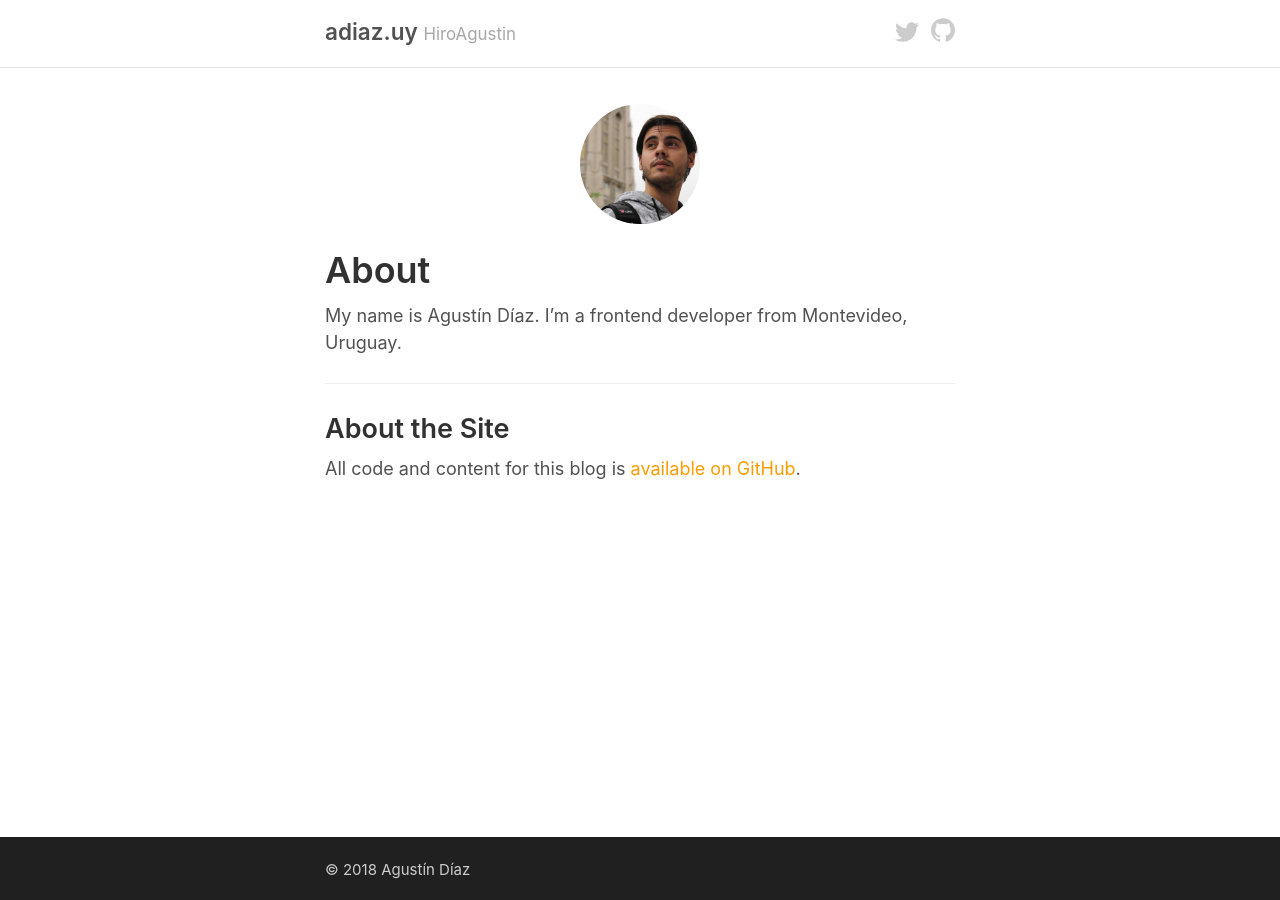
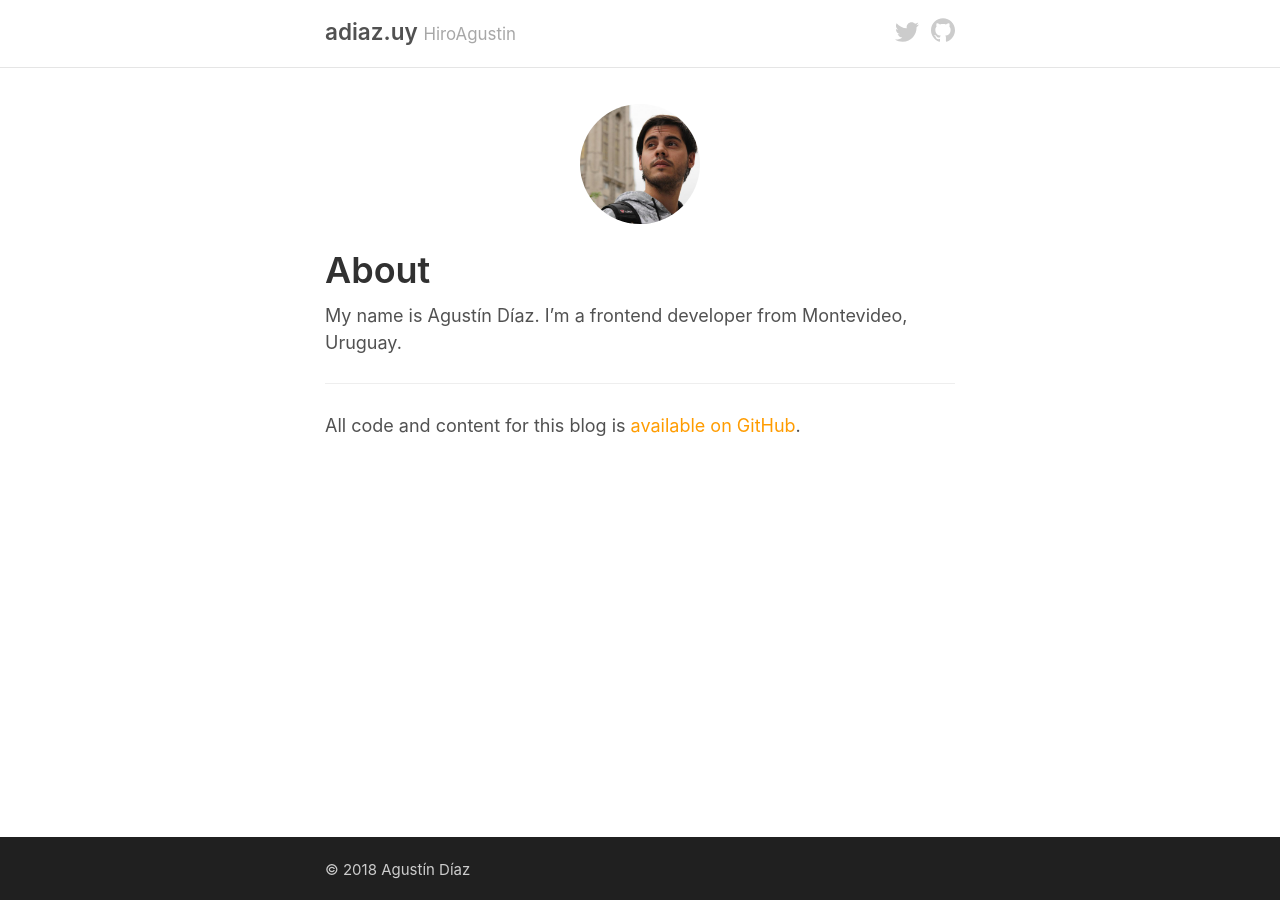
Before and after one commit to HiroAgustin/adiaz.uy-legacy, a Jekyll site: the page built from about.html, in a window 1280 px wide. Built offline with Jekyll 4.4.1, drawn with Linux system fonts in a browser that asks for light colours.

Commit message:
Remove that heading

```diff
--- a/about.html
+++ b/about.html
@@ -12,7 +12,5 @@ title: About
 
   <hr>
 
-  <h2>About the Site</h2>
-
   <p>All code and content for this blog is <a href="https://github.com/HiroAgustin/adiaz.github.com/">available on GitHub</a>.</p>
 </div>
```
